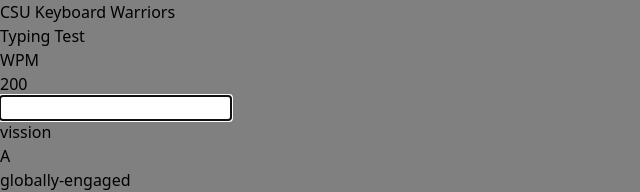
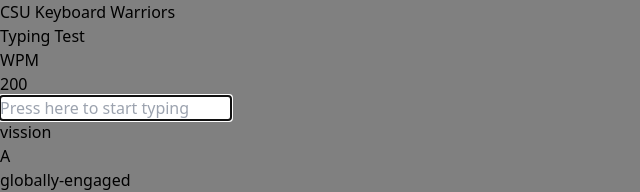
Before and after one commit to Danvictorgithub/RacerProject, a React (Vite) app: page / in a window 1280 px wide. Shown: the top 192 px of the page, without its empty margins (0-640 px from the left). Built offline with nearby package versions, Linux system fonts and the light colour scheme.

Commit message:
input placeholder text

```diff
--- a/src/components/Typing.tsx
+++ b/src/components/Typing.tsx
@@ -38,7 +38,7 @@
   return (
     <>
     <div id="paragraph" onKeyDown={handleKeyDown} className='flex flex-wrap  p-6  max-w-screen-xl'>
-        <input id="raceInput" type="text" className=" absolute top-4 w-64" />
+        <input placeholder="Press here to start typing" id="raceInput" type="text" className=" absolute top-4 w-64" />
         {words.map((word, index) => {
             let spanRefsInWord: React.RefObject<HTMLSpanElement>[] = [];
             //each word, we break down its characters and push each character to the spanRefArray
```
